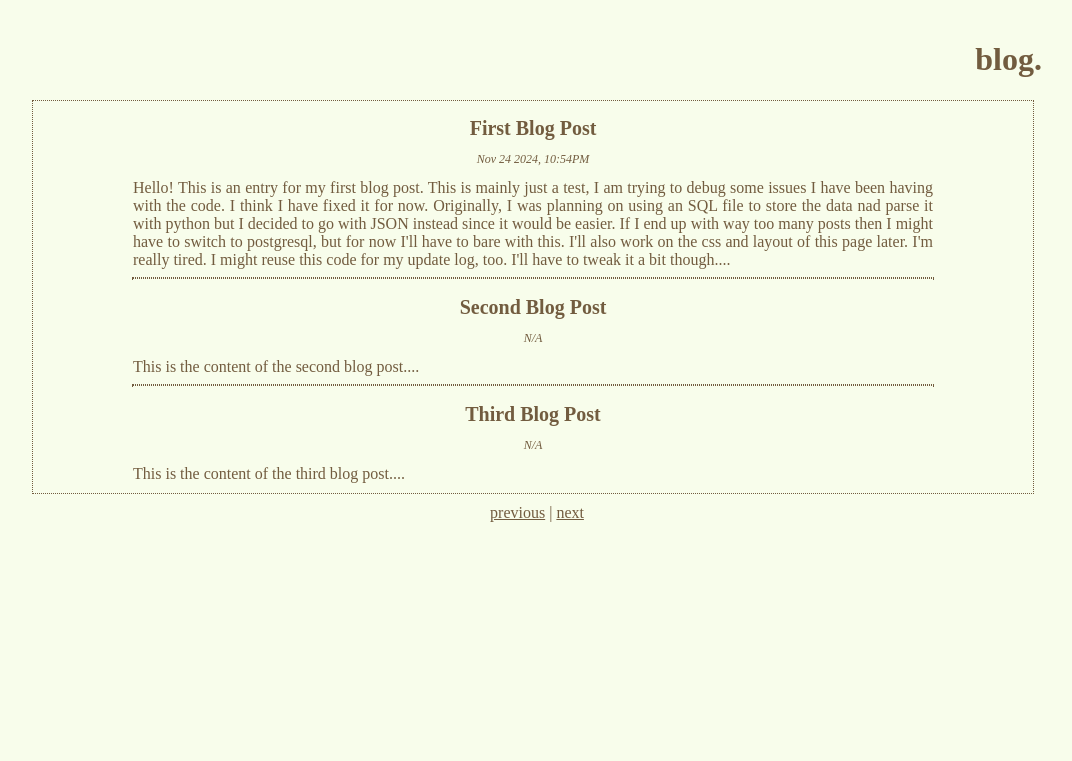
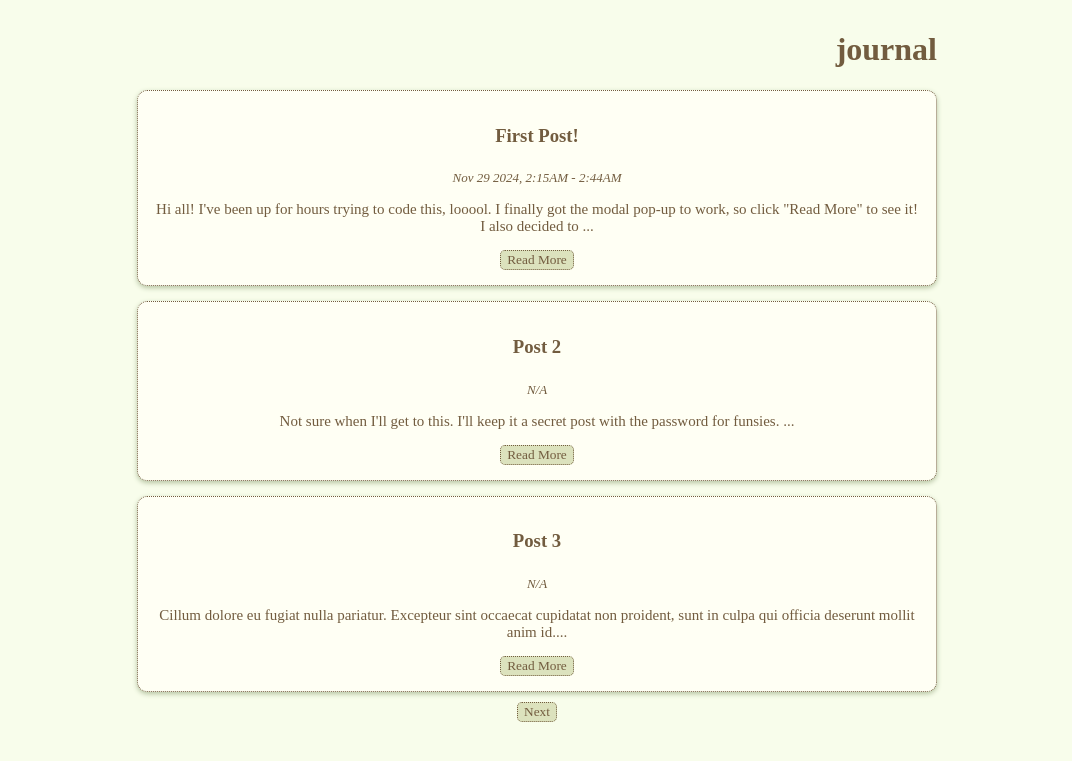
Before and after one commit to merszgn/merszgn.github.io, a PHP site: page /blog/pages/page1.html in a window 1280 px wide. Shown: the top 761 px of the page, without its empty margins (103-1175 px from the left). Run offline with PHP 8.4, Linux system fonts and the light colour scheme.

Commit message:
finally finished blog (styling later)

```diff
--- /dev/null
+++ b/blog/blog.css
@@ -0,0 +1,151 @@
+* {
+    color: #725c3f;
+    font-family: 'Times New Roman', Times, serif;
+  }
+
+  ::selection {
+    color: #fdcbc7;
+    background-color: #725c3fb9;
+  }
+
+  html {
+    background-color: #F8FDEB;
+    filter: blur(0.5px);
+    text-align: center;
+  }
+
+  body {
+    opacity: 0;
+    transition: opacity 1s ease-in-out;
+    font-family: 'Times New Roman', Times, serif;
+    margin: 0 auto;
+    padding: 10px;
+    width: 800px;
+    max-width: fit-content;
+    text-align: center;
+
+  }
+
+  body.fade-in {
+    opacity: 1;
+  }
+
+header {
+    text-align: right;
+    padding: 0;
+    margin: 0;
+}
+
+#posts {
+    display: grid;
+    grid-template-columns: 1fr;
+    gap: 15px;
+    margin-bottom: 10px;
+}
+
+.post {
+    background: #fffff4;
+    padding: 15px;
+    border: 1px dotted #725c3f;
+    box-shadow: 0 2px 5px #B6C4A2;
+    border-radius: 10px;
+}
+
+.post-title {
+    font-size: 25px;
+    margin: 0;
+}
+
+.post-date {
+    font-size: 13px;
+    font-style: italic;
+    margin: 0;
+    padding: 5px 0 0 0;
+}
+
+.post-snippet {
+    color: #725c3f;
+    font-size: 15px;
+}
+
+#pagination {
+    text-align: center;
+}
+
+#pagination a {
+    color: #333;
+    text-decoration: none;
+    font-weight: bolder;
+}
+
+#pagination a:hover {
+    text-decoration: underline;
+}
+
+.modal {
+    position: fixed;
+    top: 0;
+    left: 0;
+    width: 100%;
+    height: 100%;
+    background-color: rgba(0, 0, 0, 0.5); /* Semi-transparent background */
+    display: flex;
+    justify-content: center;
+    align-items: center;
+    opacity: 0;
+    visibility: hidden;
+    transition: opacity 0.3s ease, visibility 0.3s ease;
+    z-index: 1000;  /* Ensure the modal appears above other content */
+}
+
+.modal-content {
+    background-color: #fffff4;
+    padding: 20px;
+    border-radius: 10px;
+    width: 100%;
+    max-width: 650px;
+    text-align: center;
+    box-shadow: 0 4px 8px rgba(0, 0, 0, 0.2);
+    opacity: 0;
+    transform: scale(0.95);  /* Start with slightly smaller size */
+    transition: opacity 0.3s ease, transform 0.3s ease;
+}
+
+.modal.show {
+    opacity: 1;
+    visibility: visible;
+}
+
+.modal.show .modal-content {
+    opacity: 1;
+    transform: scale(1); /* Animate to full size */
+}
+
+.modal h2 {
+    padding: 0;
+    margin: 10px 0 5px 0;
+}
+
+.modal-date {
+    font-size: 13px;
+    font-style: italic;
+    margin: 0;
+    padding: 0;
+}
+
+.modal button {
+    color: #333;
+    border: none;
+    padding: 10px 15px;
+    border-radius: 5px;
+    cursor: copy;
+}
+button {
+    cursor: copy;
+    background-color: #DCE2BD;
+    border: 1px dotted #725c3f;
+    border-radius: 5px;
+}
+button:hover {
+    background-color: #D4CDAB;
+}
--- /dev/null
+++ b/blog/genmodal.js
@@ -0,0 +1,109 @@
+let currentPage = parseInt(document.body.dataset.page, 10) || 1;
+
+document.addEventListener('DOMContentLoaded', function () {
+    // Fetch the posts.json file to use for modal functionality
+    fetch('posts.json')
+        .then(response => response.json())
+        .then(posts => {
+            // Add event listeners to Read More buttons
+            const readMoreButtons = document.querySelectorAll('.read-more');
+            readMoreButtons.forEach(button => {
+                button.addEventListener('click', function () {
+                    const postId = parseInt(this.dataset.postId, 10);
+                    const post = posts.find(p => p.id === postId);
+                    if (post) {
+                        openModal(post);
+                    }
+                });
+            });
+        })
+        .catch(error => console.error('Error loading posts:', error));
+
+    // Set the page title
+    updatePageTitle();
+});
+
+function updatePageTitle() {
+    document.title = `blog, no.${currentPage}`;
+}
+
+function openModal(post) {
+    const modal = document.createElement('div');
+    modal.classList.add('modal');
+
+    const modalContent = document.createElement('div');
+    modalContent.classList.add('modal-content');
+
+    const title = document.createElement('h2');
+    title.innerText = post.title || 'Untitled';
+
+    const date = document.createElement('p');
+    date.innerText = post.date || 'No Date';
+    date.classList.add('modal-date');
+
+    let contentElement;
+
+    if (post.password) {
+        const form = document.createElement('form');
+        form.id = 'password-form';
+
+        const label = document.createElement('label');
+        label.setAttribute('for', 'password');
+        label.innerText = 'Enter Password:';
+
+        const input = document.createElement('input');
+        input.type = 'password';
+        input.id = 'password';
+
+        const submitButton = document.createElement('button');
+        submitButton.type = 'submit';
+        submitButton.innerText = 'Submit';
+
+        form.appendChild(label);
+        form.appendChild(input);
+        form.appendChild(submitButton);
+
+        contentElement = form;
+
+        form.addEventListener('submit', (e) => {
+            e.preventDefault();
+            const passwordInput = document.getElementById('password').value;
+            if (passwordInput === 'ILOVECINNAMONTOASTCRUNCH') {
+                const contentParagraph = document.createElement('p');
+                contentParagraph.innerText = post.content;
+                form.replaceWith(contentParagraph);
+            } else {
+                alert('Incorrect password! Please try again.');
+            }
+        });
+    } else {
+        contentElement = document.createElement('p');
+        contentElement.innerText = post.content;
+    }
+
+    modalContent.appendChild(title);
+    modalContent.appendChild(date);
+    modalContent.appendChild(contentElement);
+
+    const closeButton = document.createElement('button');
+    closeButton.innerText = 'Close';
+    closeButton.onclick = closeModal;
+    modalContent.appendChild(closeButton);
+
+    modal.appendChild(modalContent);
+    document.body.appendChild(modal);
+
+    setTimeout(() => {
+        modal.classList.add('show');
+    }, 10);
+}
+
+function closeModal() {
+    const modal = document.querySelector('.modal');
+    if (modal) {
+        modal.classList.remove('show');
+        setTimeout(() => {
+            modal.remove();
+        }, 300);
+    }
+}
--- a/blog/pages/page1.html
+++ b/blog/pages/page1.html
@@ -3,70 +3,8 @@
 <head>
     <meta charset="UTF-8">
     <meta name="viewport" content="width=device-width, initial-scale=1.0">
-    <meta http-equiv="X-UA-Compatible" content="ie=edge">
-    <title>blog, no.1</title>
-    <link rel="icon" href="./favicon.ico" type="image/x-icon">
-    <style>
-        * {
-  color: #725c3f;
-  font-family: 'Times New Roman', Times, serif;
-}
-
-::selection {
-  color: #fdcbc7;
-  background-color: #725c3fb9;
-}
-
-html {
-  background-color: #F8FDEB;
-  filter: blur(0.5px);
-  text-align: center;
-}
-
-body {
-  display: inline-block;
-  width: 1010px;
-  margin-top: 20px;
-  opacity: 0;
-  transition: opacity 1s ease-in-out;
-}
-
-body.fade-in {
-  opacity: 1;
-}
-
-h1 {
-    text-align: right;
-}
-
-h2 {
-    margin-bottom: 0;
-    font-size: 20px;
-}
-
-#blogcontent {
-    width: 800px;
-    margin: 0 auto;
-    text-align: justify;
-}
-
-.container {
-    border: 1px dotted #725c3f;
-    width: 1000px;
-    height: fit-content;
-    margin-bottom: 5px;
-    padding-bottom: 10px;
-}
-
-hr {
-    width: 800px;
-    border: 0.5px dotted #725c3f;
-}
-
-.pagination {
-    margin-top: 10px;
-}
-</style>
+    <link rel="stylesheet" href="../blog.css">
+    <title>Blog - Page 1</title>
 </head>
 <body>
     <script>document.addEventListener('contextmenu', event => event.preventDefault());</script>
@@ -75,29 +13,35 @@ hr {
             document.body.classList.add('fade-in');
         });
     </script>
-    <h1>blog.</h1>
+    <header>
+        <h1>journal</h1>
+    </header>
+    <div id="posts">
 
-    <div class="container" id="posts-container">
         <div class="post">
-            <h2>First Blog Post</h2>
-            <p style="font-size: 12px;"><em>Nov 24 2024, 10:54PM</em></p>
-            <p id="blogcontent">Hello! This is an entry for my first blog post. This is mainly just a test, I am trying to debug some issues I have been having with the code. I think I have fixed it for now. Originally, I was planning on using an SQL file to store the data nad parse it with python but I decided to go with JSON instead since it would be easier. If I end up with way too many posts then I might have to switch to postgresql, but for now I'll have to bare with this. I'll also work on the css and layout of this page later. I'm really tired. I might reuse this code for my update log, too. I'll have to tweak it a bit though....</p>
-        <hr></div>
+            <h3>First Post!</h3>
+            <p class="post-date">Nov 29 2024, 2:15AM - 2:44AM</p>
+            <p class="post-snippet">Hi all! I've been up for hours trying to code this, looool. I finally got the modal pop-up to work, so click "Read More" to see it! I also decided to ...</p>
+            <button class="read-more" data-post-id="1">Read More</button>
+        </div>
+
         <div class="post">
-            <h2>Second Blog Post</h2>
-            <p style="font-size: 12px;"><em>N/A</em></p>
-            <p id="blogcontent">This is the content of the second blog post....</p>
-        <hr></div>
+            <h3>Post 2</h3>
+            <p class="post-date">N/A</p>
+            <p class="post-snippet">Not sure when I'll get to this. I'll keep it a secret post with the password for funsies. ...</p>
+            <button class="read-more" data-post-id="2">Read More</button>
+        </div>
+
         <div class="post">
-            <h2>Third Blog Post</h2>
-            <p style="font-size: 12px;"><em>N/A</em></p>
-            <p id="blogcontent">This is the content of the third blog post....</p>
+            <h3>Post 3</h3>
+            <p class="post-date">N/A</p>
+            <p class="post-snippet">Cillum dolore eu fugiat nulla pariatur. Excepteur sint occaecat cupidatat non proident, sunt in culpa qui officia deserunt mollit anim id....</p>
+            <button class="read-more" data-post-id="3">Read More</button>
         </div>
+
     </div>
+    <div id="pagination"><button onclick="location.href='page2.html'">Next</button></div>
 
-
-    <div class="pagination">
-        <a href="page2.html">previous</a> | <a href="page2.html">next</a>
-    </div>
+    <script src="../genmodal.js"></script>
 </body>
 </html>
--- /dev/null
+++ b/blog/pages/posts.json
@@ -0,0 +1,30 @@
+[
+    {
+        "id": 1,
+        "title": "First Post!",
+        "content": "Hi all! I've been up for hours trying to code this, looool. I finally got the modal pop-up to work, so click \"Read More\" to see it! I also decided to make it more fun (mostly for myself Lol) and add passwords to some posts!! I added a sample post below this just to try it out. You can find the password in my genblog.py file in the github repo for this website. I'll probably change it every so often to entertain myself.<br>The CSS for this part of the site is suuuper bland right now, I'm thinking of fixing it over the weekend. Right now, this will just have to do! I also need some ideas for how I want it to look... I was thinking about \"magazine style\" but I'm not really sure how I'd go about it without totally overcomplicating it. If you have any ideas, send them my way!! I'll even credit you at the bottom of each blog page loool you can either add to the github discussions or dm me via discord @ pomergranate :) okay goodnight i'm so tired djskfjhdflhsdfha",
+        "date": "Nov 29 2024, 2:15AM - 2:44AM",
+        "password": false
+    },
+    {
+        "id": 2,
+        "title": "Post 2",
+        "content": "Not sure when I'll get to this. I'll keep it a secret post with the password for funsies. ",
+        "date": "N/A",
+        "password": true
+    },
+    {
+        "id": 3,
+        "title": "Post 3",
+        "content": "Cillum dolore eu fugiat nulla pariatur. Excepteur sint occaecat cupidatat non proident, sunt in culpa qui officia deserunt mollit anim id.",
+        "date": "N/A",
+        "password": false
+    },
+    {
+        "id": 4,
+        "title": "Post 4",
+        "content": "Cillum dolore eu fugiat nulla pariatur. Excepteur sint occaecat cupidatat non proident, sunt in culpa qui officia deserunt mollit anim id.",
+        "date": "N/A",
+        "password": false
+    }
+]
--- a/meryem.css
+++ b/meryem.css
@@ -24,7 +24,8 @@ html {
 }
 
 body {
-  margin: 2% 0;
+  margin: 0 auto;
+  margin-top: 2%;
   text-align: center;
   opacity: 0;
   transition: opacity 1s ease-in-out;
@@ -62,7 +63,7 @@ aside header {
 
 aside hr {
   border: 0.5px solid #3d2f1c;
-  margin: -1px;
+  margin: 0px;
   margin-right: 20%;
 }
 
```
Also changed, not shown: blog/blog.html (+10 -72 lines), blog/blog_posts.json (deleted, +0 -32 lines), blog/pages/page2.html (+13 -83 lines), meryem.html (+56 -9 lines), 1 other file.
